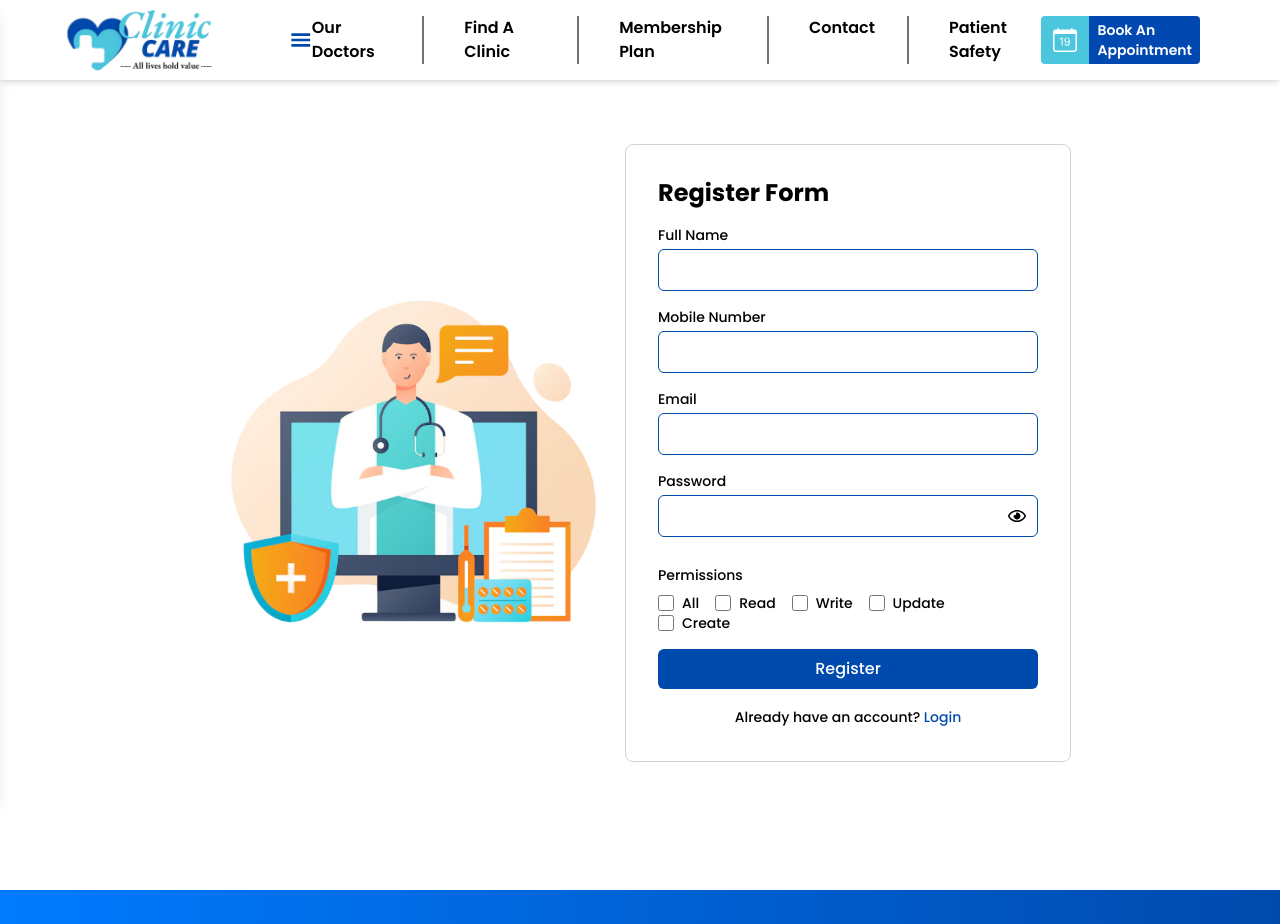
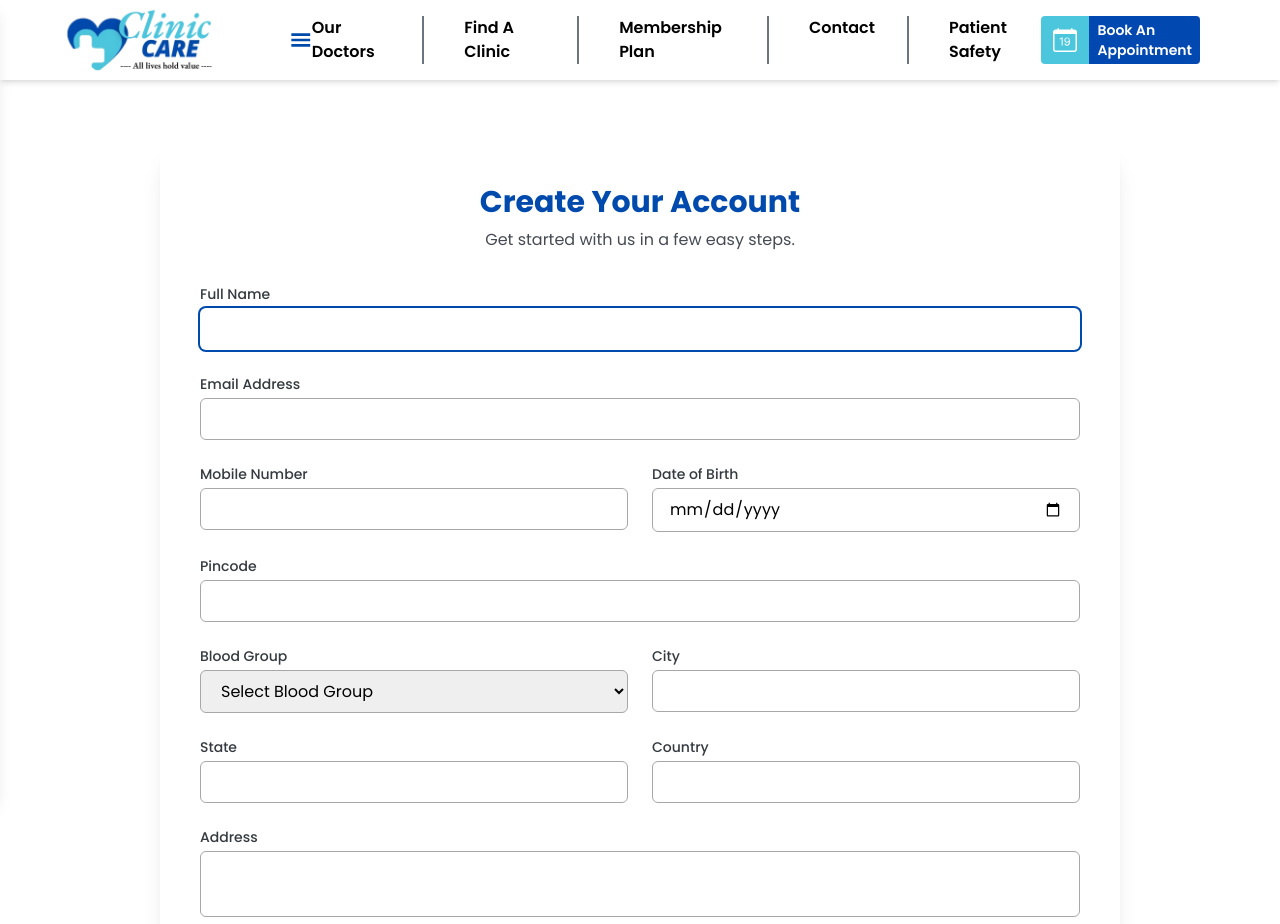
Before and after one commit to surajsinghgore/ClinicCare, a React (Vite) app: page /auth/register in a window 1280 px wide. Shown: the top 924 px of the page. Built offline with nearby package versions, Linux system fonts and the light colour scheme.

Commit message:
create user api implemented

```diff
--- a/package.json
+++ b/package.json
@@ -13,6 +13,7 @@
     "@hookform/resolvers": "^3.9.0",
     "@reduxjs/toolkit": "^2.3.0",
     "axios": "^1.7.7",
+    "india-pincode-lookup": "^1.0.3",
     "leaflet": "^1.9.4",
     "react": "^18.3.1",
     "react-confirm-alert": "^3.0.6",
--- a/src/Router/RouterController.jsx
+++ b/src/Router/RouterController.jsx
@@ -133,7 +133,7 @@ const router = createBrowserRouter([
         path: "register",
         element: (
           <AuthLayout>
-            <Register />
+            <ClientRegister />
           </AuthLayout>
         ),
       },
--- /dev/null
+++ b/src/Utils/services/FormValidation/UserValidation.js
@@ -0,0 +1,66 @@
+import * as yup from 'yup';
+
+export const userRegisterValidationSchema = yup.object().shape({
+  name: yup
+    .string()
+    .min(3, "Name must be at least 3 characters long.")
+    .required("Name is required.")
+    .trim(),
+
+  dob: yup
+    .date()
+    .typeError("Date of birth must be a valid date in YYYY-MM-DD format.")
+    .required("Date of birth is required."),
+
+  email: yup
+    .string()
+    .email("Must be a valid email address.")
+    .required("Email is required.")
+    .trim(),
+
+  mobile: yup
+    .string()
+    .matches(/^\d{10}$/, "Mobile number must be exactly 10 digits long.")
+    .required("Mobile number is required."),
+
+  bloodGroup: yup
+    .string()
+    .oneOf(["A+", "A-", "B+", "B-", "AB+", "AB-", "O+", "O-"], "Invalid blood group. Allowed values are: A+, A-, B+, B-, AB+, AB-, O+, O-")
+    .optional(),
+
+  address: yup
+    .string()
+    .min(5, "Address must be at least 5 characters long.")
+    .required("Address is required.")
+    .trim(),
+
+  state: yup
+    .string()
+    .required("State is required.")
+    .trim(),
+
+  city: yup
+    .string()
+    .required("City is required.")
+    .trim(),
+
+  country: yup
+    .string()
+    .required("Country is required.")
+    .trim(),
+
+  pincode: yup
+    .string()
+    .matches(/^\d{6}$/, "Pincode must be exactly 6 digits long.")
+    .required("Pincode is required."),
+
+  password: yup
+    .string()
+    .min(5, "Password must be at least 5 characters long.")
+    .matches(/[A-Z]/, "Password must contain at least one uppercase letter.")
+    .matches(/[a-z]/, "Password must contain at least one lowercase letter.")
+    .matches(/[0-9]/, "Password must contain at least one number.")
+    .matches(/[\W_]/, "Password must contain at least one special character.")
+    .required("Password is required.")
+    .trim(),
+});
--- /dev/null
+++ b/src/Utils/services/apis/User/authApi.js
@@ -0,0 +1,6 @@
+import axiosInstance from "../../../AxiosInstance";
+
+export const createUserAccountApi = async (payload) => {
+  const res = await axiosInstance.post("/v1/user/create-account",payload);
+  return res.data;
+};
--- a/src/pages/Client/ClientRegister.jsx
+++ b/src/pages/Client/ClientRegister.jsx
@@ -1,15 +1,38 @@
-import React, { useState } from 'react';
-import Header from '../../components/Common/Header';
-import Footer from '../../components/Common/Footer';
+import React, { useEffect, useState } from "react";
+import Header from "../../components/Common/Header";
+import Footer from "../../components/Common/Footer";
 import { FaRegEye, FaRegEyeSlash, FaTrashAlt } from "react-icons/fa";
 import clientRegister from "../../assets/clientRegister.jpg";
-import { Link } from 'react-router-dom';
-
+import { Link, useNavigate } from "react-router-dom";
+import { useDispatch } from "react-redux";
+import { useForm } from "react-hook-form";
+import { yupResolver } from "@hookform/resolvers/yup";
+import { userRegisterValidationSchema } from "../../Utils/services/FormValidation/UserValidation";
+import { showAlert } from "../../redux/Slices/AlertToggleState";
+import { hideLoader, showLoader } from "../../redux/Slices/LoaderState";
+import { createUserAccountApi } from "../../Utils/services/apis/User/authApi";
+import pincodeDirectory from "india-pincode-lookup";
 const ClientRegister = () => {
   const [passwordVisible, setPasswordVisible] = useState(false);
   const [profileImage, setProfileImage] = useState(null);
   const [profileImagePreview, setProfileImagePreview] = useState(null);
+  const dispatch = useDispatch();
+  const navigate = useNavigate();
+  const {
+    handleSubmit,
+    register,
+    setValue,
+    formState: { errors },
+  } = useForm({ resolver: yupResolver(userRegisterValidationSchema) });
+  useEffect(() => {
+    if (Object.keys(errors).length > 0) {
+      const firstError = Object.values(errors)[0].message;
 
+      dispatch(showAlert({ message: firstError, type: "warning" }));
+
+      return;
+    }
+  }, [errors]);
   const togglePasswordVisibility = () => {
     setPasswordVisible(!passwordVisible);
   };
@@ -25,21 +48,69 @@ const ClientRegister = () => {
   const removeImage = () => {
     setProfileImage(null);
     setProfileImagePreview(null);
-        document.getElementById('profileImage').value = "";
+    document.getElementById("profileImage").value = "";
+  };
+
+  const onSubmit = async (formData) => {
+    if (!profileImage) {
+      dispatch(showAlert({ message: "Please upload your profile pic", type: "warning" }));
+      return;
+    }
+
+    dispatch(showLoader());
+
+    // Create a new FormData instance
+    const formDataToSend = new FormData();
+
+    // Append formData fields directly to the FormData instance
+    Object.entries(formData).forEach(([key, value]) => {
+      formDataToSend.append(key, value);
+    });
+
+    // Append the profile image
+    formDataToSend.append("profileImage", profileImage);
+
+    try {
+      const res = await createUserAccountApi(formDataToSend);
+      dispatch(showAlert({ message: res.message, type: "success" }));
+
+      setTimeout(() => {
+        navigate("/auth/login");
+      }, 2000);
+    } catch (error) {
+      dispatch(showAlert({ message: error?.response?.data?.message || "Failed to create account", type: "failed" }));
+    } finally {
+      dispatch(hideLoader());
+    }
+  };
+
+  const handlePinCodeChange = (e) => {
+    const pincode = e.target.value;
+    if (pincode.length === 6) {
+      const pincodeData = pincodeDirectory.lookup(pincode);
+
+      if (pincodeData.length === 0) {
+        dispatch(showAlert({ message: "Invalid Pincode", type: "warning" }));
+      } else {
+        // Set city, state, and country based on pincode data
+        setValue("city", pincodeData[0].districtName);
+        setValue("state", pincodeData[0].stateName);
+        setValue("country", "India"); // Static country for this example
+      }
+    }
   };
 
   return (
     <div>
-            <Header />
       <div className="flex justify-center items-center py-16">
         <div className="bg-white shadow-xl rounded-lg overflow-hidden w-3/4 flex">
           <div className="w-1/2 hidden md:flex items-center justify-center bg-gradient-to-b from-[#004AAD] to-[#0fa3d1]">
             <img src={clientRegister} alt="Register" className="w-[80%] object-cover rounded-lg shadow-md" />
           </div>
           <div className="w-full md:w-1/2 p-10">
-                        <h1 className='text-3xl font-bold mb-2 text-[#004AAD] text-center'>Create Your Account</h1>
-                        <p className='text-black-600 mb-8 text-center'>Get started with us in a few easy steps.</p>
-                        <form className="grid grid-cols-2 gap-6">
+            <h1 className="text-3xl font-bold mb-2 text-[#004AAD] text-center">Create Your Account</h1>
+            <p className="text-black-600 mb-8 text-center">Get started with us in a few easy steps.</p>
+            <form className="grid grid-cols-2 gap-6" onSubmit={handleSubmit(onSubmit)}>
               <div className="col-span-2">
                 <label htmlFor="name" className="block text-sm text-black-700 font-medium mb-1">
                   Full Name
@@ -47,6 +118,35 @@ const ClientRegister = () => {
                 <input
                   type="text"
                   id="name"
+                  autoFocus
+                  {...register("name")}
+                  required
+                  className="mt-1 block w-full px-4 py-2 border border-black-300 rounded-md focus:outline-none focus:ring-2 focus:ring-[#004AAD] focus:border-transparent transition duration-200"
+                />
+              </div>
+              <div className="col-span-2">
+                <label htmlFor="email" className="block text-sm text-black-700 font-medium mb-1">
+                  Email Address
+                </label>
+                <input
+                  type="email"
+                  id="email"
+                  {...register("email")}
+                  required
+                  className="mt-1 block w-full px-4 py-2 border border-black-300 rounded-md focus:outline-none focus:ring-2 focus:ring-[#004AAD] focus:border-transparent transition duration-200"
+                  autoComplete="off"
+                />
+              </div>
+
+              <div>
+                <label htmlFor="mobile" className="block text-sm text-black-700 font-medium mb-1">
+                  Mobile Number
+                </label>
+                <input
+                  type="tel"
+                  id="mobile"
+                  {...register("mobile")}
+                  required
                   className="mt-1 block w-full px-4 py-2 border border-black-300 rounded-md focus:outline-none focus:ring-2 focus:ring-[#004AAD] focus:border-transparent transition duration-200"
                 />
               </div>
@@ -57,16 +157,25 @@ const ClientRegister = () => {
                 <input
                   type="date"
                   id="dob"
+                  name="dob"
+                  {...register("dob")}
+                  required
                   className="mt-1 block w-full px-4 py-2 border border-black-300 rounded-md focus:outline-none focus:ring-2 focus:ring-[#004AAD] focus:border-transparent transition duration-200"
                 />
               </div>
-                            <div>
-                                <label htmlFor="phone" className="block text-sm text-black-700 font-medium mb-1">
-                                    Phone Number
+
+              <div className="col-span-2">
+                <label htmlFor="pincode" className="block text-sm text-black-700 font-medium mb-1">
+                  Pincode
                 </label>
                 <input
-                                    type="tel"
-                                    id="phone"
+                  type="number"
+                  id="pincode"
+                  name="pincode"
+                  {...register("pincode")}
+                  onWheel={(e) => e.target.blur()}
+                  required
+                  onChange={handlePinCodeChange}
                   className="mt-1 block w-full px-4 py-2 border border-black-300 rounded-md focus:outline-none focus:ring-2 focus:ring-[#004AAD] focus:border-transparent transition duration-200"
                 />
               </div>
@@ -76,6 +185,9 @@ const ClientRegister = () => {
                 </label>
                 <select
                   id="bloodGroup"
+                  name="bloodGroup"
+                  {...register("bloodGroup")}
+                  required
                   className="mt-1 block w-full px-4 py-2 border border-black-300 rounded-md focus:outline-none focus:ring-2 focus:ring-[#004AAD] focus:border-transparent transition duration-200"
                 >
                   <option value="">Select Blood Group</option>
@@ -89,16 +201,84 @@ const ClientRegister = () => {
                   <option value="O-">O-</option>
                 </select>
               </div>
+              <div>
+                <label htmlFor="city" className="block text-sm text-black-700 font-medium mb-1">
+                  City
+                </label>
+                <input
+                  type="text"
+                  id="city"
+                  name="city"
+                  {...register("city")}
+                  required
+                  readOnly
+                  className="mt-1 block w-full px-4 py-2 border border-black-300 rounded-md focus:outline-none focus:ring-2 focus:ring-[#004AAD] focus:border-transparent transition duration-200"
+                />
+              </div>
+              <div>
+                <label htmlFor="state" className="block text-sm text-black-700 font-medium mb-1">
+                  State
+                </label>
+                <input
+                  type="text"
+                  id="state"
+                  name="state"
+                  {...register("state")}
+                  required
+                  readOnly
+                  className="mt-1 block w-full px-4 py-2 border border-black-300 rounded-md focus:outline-none focus:ring-2 focus:ring-[#004AAD] focus:border-transparent transition duration-200"
+                />
+              </div>
+
+              <div>
+                <label htmlFor="country" className="block text-sm text-black-700 font-medium mb-1">
+                  Country
+                </label>
+                <input
+                  type="text"
+                  id="country"
+                  name="country"
+                  {...register("country")}
+                  required
+                  readOnly
+                  className="mt-1 block w-full px-4 py-2 border border-black-300 rounded-md focus:outline-none focus:ring-2 focus:ring-[#004AAD] focus:border-transparent transition duration-200"
+                />
+              </div>
               <div className="col-span-2">
                 <label htmlFor="address" className="block text-sm text-black-700 font-medium mb-1">
                   Address
                 </label>
                 <textarea
                   id="address"
-                                    className="mt-1 block w-full px-4 py-2 border border-black-300 rounded-md focus:outline-none focus:ring-2 focus:ring-[#004AAD] focus:border-transparent transition duration-200"
+                  name="address"
+                  {...register("address")}
+                  required
+                  className="mt-1 resize-none block w-full px-4 py-2 border border-black-300 rounded-md focus:outline-none focus:ring-2 focus:ring-[#004AAD] focus:border-transparent transition duration-200"
                   rows="2"
                 />
               </div>
+
+              <div className="col-span-2 relative">
+                <label htmlFor="password" className="block text-sm text-black-700 font-medium mb-1">
+                  Password
+                </label>
+                <input
+                  type={passwordVisible ? "password" : "text"}
+                  id="password"
+                  name="password"
+                  {...register("password")}
+                  required
+                  className="mt-1 block w-full px-4 py-2 border border-black-300 rounded-md focus:outline-none focus:ring-2 focus:ring-[#004AAD] focus:border-transparent transition duration-200"
+                />
+                <div className="absolute inset-y-0 right-4 top-[45%] flex items-center text-sm leading-5">
+                  {passwordVisible ? (
+                    <FaRegEyeSlash onClick={togglePasswordVisibility} className="cursor-pointer text-lg text-black-500" />
+                  ) : (
+                    <FaRegEye onClick={togglePasswordVisibility} className="cursor-pointer text-lg text-black-500" />
+                  )}
+                </div>
+              </div>
+
               <div className="col-span-2">
                 <label htmlFor="profileImage" className="block text-sm text-black-700 font-medium mb-1">
                   Profile Image
@@ -113,43 +293,11 @@ const ClientRegister = () => {
                 {profileImagePreview && (
                   <div className="mt-4 relative w-32 h-32">
                     <img src={profileImagePreview} alt="Profile Preview" className="w-full h-full object-cover rounded-md shadow-md border border-black-300" />
-                                        <button
-                                            type="button"
-                                            onClick={removeImage}
-                                            className="absolute top-1 right-1 bg-red-500 text-white rounded-full p-1 hover:bg-red-600 transition duration-200"
-                                        >
+                    <button type="button" onClick={removeImage} className="absolute top-1 right-1 bg-red-500 text-white rounded-full p-1 hover:bg-red-600 transition duration-200">
                       <FaTrashAlt />
                     </button>
                   </div>
                 )}
-                            </div>
-                            <div className="col-span-2">
-                                <label htmlFor="email" className="block text-sm text-black-700 font-medium mb-1">
-                                    Email Address
-                                </label>
-                                <input
-                                    type="email"
-                                    id="email"
-                                    className="mt-1 block w-full px-4 py-2 border border-black-300 rounded-md focus:outline-none focus:ring-2 focus:ring-[#004AAD] focus:border-transparent transition duration-200"
-                                    autoComplete="off"
-                                />
-                            </div>
-                            <div className="col-span-2 relative">
-                                <label htmlFor="password" className="block text-sm text-black-700 font-medium mb-1">
-                                    Password
-                                </label>
-                                <input
-                                    type={passwordVisible ? "text" : "password"}
-                                    id="password"
-                                    className="mt-1 block w-full px-4 py-2 border border-black-300 rounded-md focus:outline-none focus:ring-2 focus:ring-[#004AAD] focus:border-transparent transition duration-200"
-                                />
-                                <div className="absolute inset-y-0 right-4 top-[45%] flex items-center text-sm leading-5">
-                                    {passwordVisible ? (
-                                        <FaRegEyeSlash onClick={togglePasswordVisibility} className="cursor-pointer text-lg text-black-500" />
-                                    ) : (
-                                        <FaRegEye onClick={togglePasswordVisibility} className="cursor-pointer text-lg text-black-500" />
-                                    )}
-                                </div>
               </div>
               <div className="col-span-2">
                 <button type="submit" className="w-full py-3 px-4 bg-gradient-to-r from-[#004AAD] to-[#0fa3d1] text-white rounded-md hover:opacity-90 font-medium transition duration-200 shadow-lg">
@@ -166,7 +314,6 @@ const ClientRegister = () => {
           </div>
         </div>
       </div>
-            <Footer />
     </div>
   );
 };
```
Also changed, not shown: 1 other file (tests, documents, lock files or other folders). Lines whose indentation alone changed are shown as unchanged.
